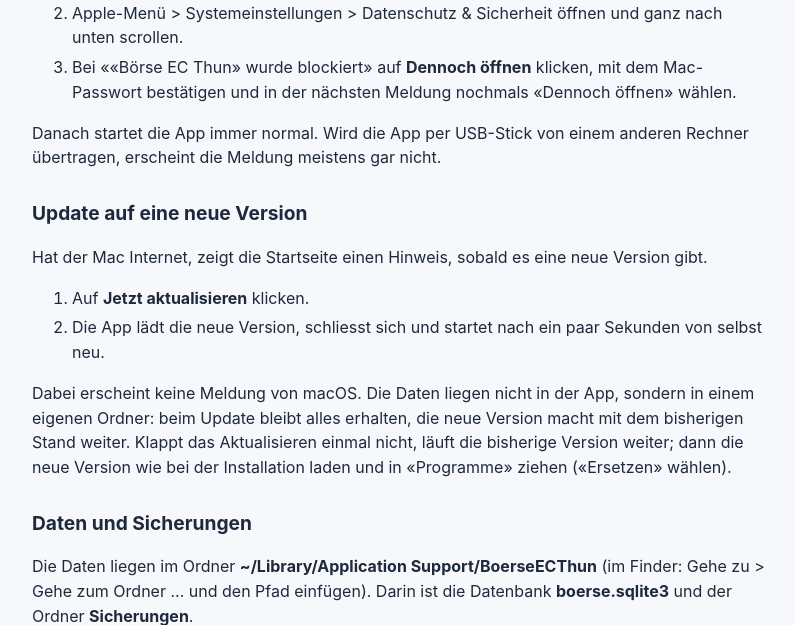
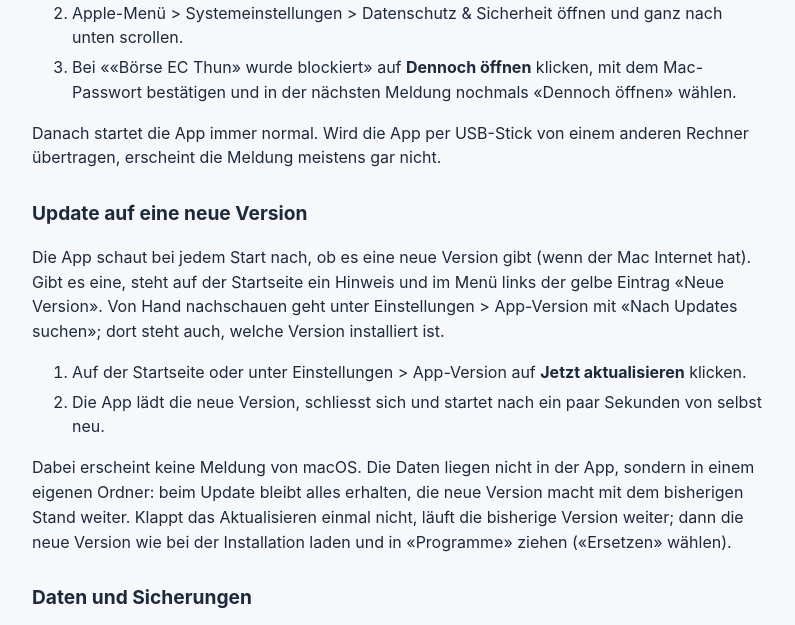
Before and after one commit to Scriby97/boerse-ecthun, a Django app: template inventar/templates/inventar/guide.html in a window 1280 px wide. Shown: the part 820-1445 px from the top of the page, without its empty margins (190-985 px from the left). Run offline with Django 5.2, Linux system fonts and the light colour scheme; the template is opened without the code that fills it, so the values that code supplies are empty.

Commit message:
Anleitung: Update-Hinweis im Menü und «Nach Updates suchen»
Co-Authored-By: Claude Opus 5.5 <noreply@anthropic.com>

```diff
--- a/inventar/templates/inventar/_guide_content.html
+++ b/inventar/templates/inventar/_guide_content.html
@@ -30,9 +30,11 @@ Schadsoftware ist». Das liegt daran, dass die App nicht bei Apple registriert i
 Meldung meistens gar nicht.</p>
 
 <h2>Update auf eine neue Version</h2>
-<p>Hat der Mac Internet, zeigt die Startseite einen Hinweis, sobald es eine neue Version gibt.</p>
+<p>Die App schaut bei jedem Start nach, ob es eine neue Version gibt (wenn der Mac Internet hat). Gibt es eine,
+steht auf der Startseite ein Hinweis und im Menü links der gelbe Eintrag «Neue Version». Von Hand nachschauen geht
+unter Einstellungen &gt; App-Version mit «Nach Updates suchen»; dort steht auch, welche Version installiert ist.</p>
 <ol>
-  <li>Auf <b>Jetzt aktualisieren</b> klicken.</li>
+  <li>Auf der Startseite oder unter Einstellungen &gt; App-Version auf <b>Jetzt aktualisieren</b> klicken.</li>
   <li>Die App lädt die neue Version, schliesst sich und startet nach ein paar Sekunden von selbst neu.</li>
 </ol>
 <p>Dabei erscheint keine Meldung von macOS. Die Daten liegen nicht in der App, sondern in einem eigenen Ordner: beim
@@ -128,7 +130,7 @@ schon am Nachmittag. Spätere Verkäufe am selben Tag kommen auf eine neue Abrec
 
 <h2>Einstellungen</h2>
 <p>Standard-Anteil der Besitzerinnen, Name und Ort auf den Quittungen, Dankestext und Zahlungsangaben für die
-Clubquittung. Dazu die Sicherungen (siehe oben).</p>
+Clubquittung. Dazu die installierte App-Version mit «Nach Updates suchen» und die Sicherungen (siehe oben).</p>
 
 <h2>Import</h2>
 <p>Liest eine Inventarliste aus Numbers, Excel oder CSV ein, zum Beispiel die Numbers-Datei aus dem Export. Die App
```
Also changed, not shown: 1 other file.
